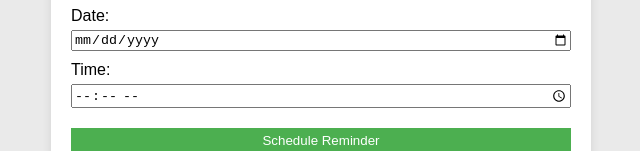
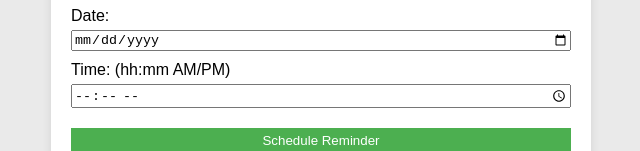
Before and after one commit to bashcpe/AlertifyMe-, a plain HTML site: page index.html in a window 1280 px wide. Shown: the part 178-329 px from the top of the page, without its empty margins (319-959 px from the left). Drawn offline with Linux system fonts and the light colour scheme.

Commit message:
Added time format guide

```diff
--- a/index.html
+++ b/index.html
@@ -61,7 +61,7 @@
             <input type="text" id="description"/>
             <label for="">Date: </label>
             <input type="date" id="date" />
-            <label for="">Time:</label>
+            <label for="">Time: (hh:mm AM/PM)</label>
             <input type="time" id="time" />
 
             <button style="width: 100%" onclick="scheduleReminder();">
```
